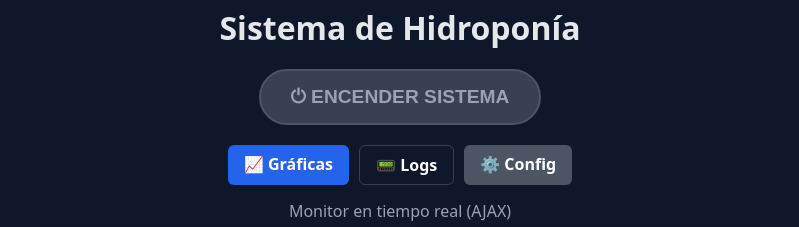
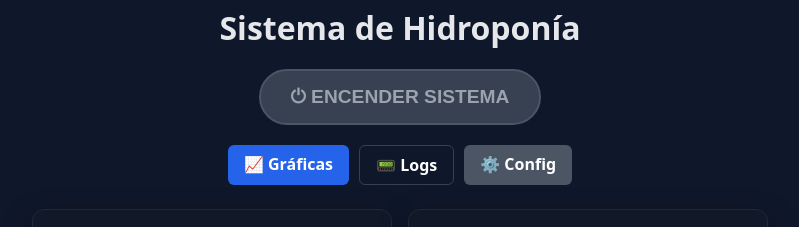
Before and after one commit to ikeiba/hidroponia-raspberry, a Flask app: page / in a window 1280 px wide. Shown: the part 18-245 px from the top of the page, without its empty margins (240-1039 px from the left). Run offline with Flask 3, Linux system fonts and the light colour scheme; some libraries are stand-ins or nearby versions.

Commit message:
quitar texto ajxax

```diff
--- a/templates/index.html
+++ b/templates/index.html
@@ -225,7 +225,6 @@
                 <a href="/logs" class="btn-nav" style="background:#0f172a; border: 1px solid #334155;">📟 Logs</a>
                 <a href="/config" class="btn-nav" style="background:#4b5563;">⚙️ Config</a>
             </div>
-            <p class="dashboard__subtitle">Monitor en tiempo real (AJAX)</p>
         </header>
 
         <section class="dashboard__section dashboard__section--gauges">
```
